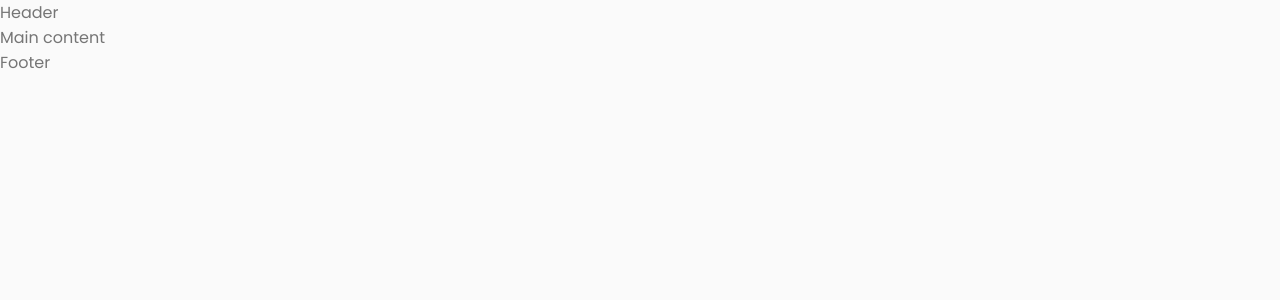
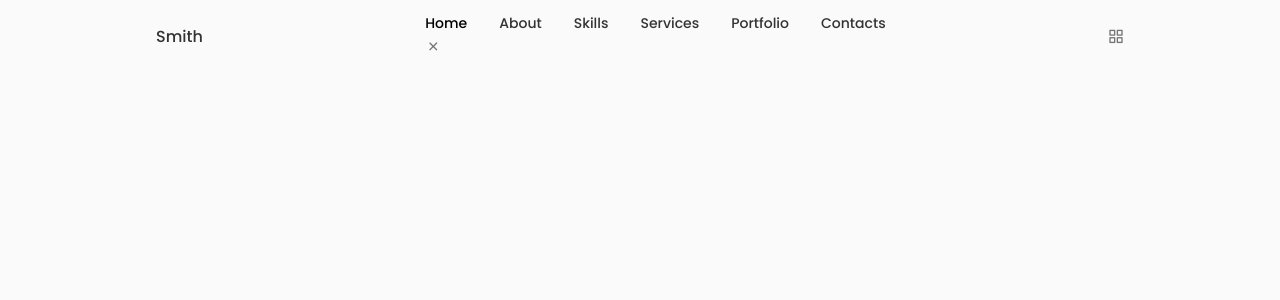
Before and after one commit to iberezhnyi/portfolio-berezhna, a Next.js app: page / in a window 1280 px wide. Shown: the top 300 px of the page. Built offline with nearby package versions, Linux system fonts and the light colour scheme.

Commit message:
feature(header): add header markup

```diff
--- a/components/Header/Header.tsx
+++ b/components/Header/Header.tsx
@@ -1,7 +1,62 @@
 import { FC } from 'react'
+import './header.css'
 
 const Header: FC = () => {
-  return <header>Header</header>
+  return (
+    <header className="header">
+      <nav className="nav container">
+        <a href="index.html" className="nav__logo">
+          Smith
+        </a>
+
+        <div className="nav__menu">
+          <ul className="nav__list grid">
+            <li className="nav__item">
+              <a href="#home" className="nav__link active-link">
+                <i className="uil uil-estate nav__icon"></i>Home
+              </a>
+            </li>
+
+            <li className="nav__item">
+              <a href="#about" className="nav__link">
+                <i className="uil uil-user nav__icon"></i>About
+              </a>
+            </li>
+
+            <li className="nav__item">
+              <a href="#skills" className="nav__link">
+                <i className="uil uil-file-alt nav__icon"></i>Skills
+              </a>
+            </li>
+
+            <li className="nav__item">
+              <a href="#services" className="nav__link">
+                <i className="uil uil-briefcase-alt nav__icon"></i>Services
+              </a>
+            </li>
+
+            <li className="nav__item">
+              <a href="#portfolio" className="nav__link">
+                <i className="uil uil-scenery nav__icon"></i>Portfolio
+              </a>
+            </li>
+
+            <li className="nav__item">
+              <a href="#contacts" className="nav__link">
+                <i className="uil uil-message nav__icon"></i>Contacts
+              </a>
+            </li>
+          </ul>
+
+          <i className="uil uil-times nav_close"></i>
+        </div>
+
+        <div className="nav_toggle">
+          <i className="uil uil-apps"></i>
+        </div>
+      </nav>
+    </header>
+  )
 }
 
 export default Header
--- a/components/Header/header.css
+++ b/components/Header/header.css
@@ -0,0 +1,121 @@
+.header {
+  width: 100%;
+  position: fixed;
+  top: 0;
+  left: 0;
+  z-index: var(--z-10);
+  background-color: var(--body-color);
+}
+
+.nav {
+  height: calc(var(--header-height) + 1.5rem);
+  display: flex;
+  justify-content: space-between;
+  align-items: center;
+  column-gap: 1rem;
+}
+
+.nav__logo,
+.nav__toggle {
+  color: var(--title-color);
+  font-weight: var(--font-medium);
+}
+
+.nav__list {
+  display: flex;
+  column-gap: 2rem;
+}
+
+.nav__link {
+  display: flex;
+  flex-direction: column;
+  align-items: center;
+
+  font-size: var(--small-font-size);
+  color: var(--title-color);
+  font-weight: var(--font-medium);
+  transition: 0.3s;
+}
+
+.nav__icon,
+.nav__close,
+.nav__toggle {
+  display: none;
+}
+
+/* Active */
+.active-link,
+.nav__link:hover {
+  color: var(--title-color-dark);
+}
+
+@media screen and (max-width: 768px) {
+  .header {
+    top: initial;
+    bottom: 0;
+  }
+
+  .nav {
+    height: var(--header-height);
+  }
+
+  .nav__menu {
+    position: fixed;
+    bottom: -100%;
+    left: 0;
+    width: 100%;
+    background-color: var(--body-color);
+    padding: 2rem 1.5rem 4rem;
+    box-shadow: 0 -1px 4px ☐ rgba(0, 0, 0, 0.15);
+    border-radius: 1.5rem 1.5rem 0 0;
+    transition: 0.3s;
+  }
+
+  .show-menu {
+    bottom: 0;
+  }
+
+  .nav_list {
+    display: grid;
+    grid-template-columns: repeat(3, 1fr);
+    gap: 2rem;
+  }
+
+  nav__icon {
+    font-size: 1.2rem;
+  }
+
+  .nav__close {
+    position: absolute;
+    right: 1.3rem;
+    bottom: 0.5rem;
+    font-size: 1.5rem;
+    cursor: pointer;
+    color: var(--title-color);
+  }
+
+  .nav__close:hover {
+    color: var(--title-color-dark);
+  }
+
+  .nav__toggle {
+    font-size: 1.1rem;
+    cursor: pointer;
+  }
+
+  .nav icon,
+  .nav_close,
+  .nav _toggle {
+    display: block;
+  }
+}
+
+@media screen and (max-width: 350px) {
+  .nav__menu {
+    padding: 2rem 0.25rem 4rem;
+  }
+
+  .nav_list {
+    column-gap: 0;
+  }
+}
--- a/styles/globals.css
+++ b/styles/globals.css
@@ -172,6 +172,10 @@ button:hover {
 
 /* Breakpoints */
 @media screen and (max-width: 992px) {
+  .container {
+    margin-left: var(--mb-1-5);
+    margin-right: var(--mb-1-5);
+  }
 }
 
 @media screen and (max-width: 768px) {
@@ -181,4 +185,8 @@ button:hover {
 }
 
 @media screen and (max-width: 350px) {
+  .container {
+    margin-left: var(--mb-1);
+    margin-right: var(--mb-1);
+  }
 }
```
